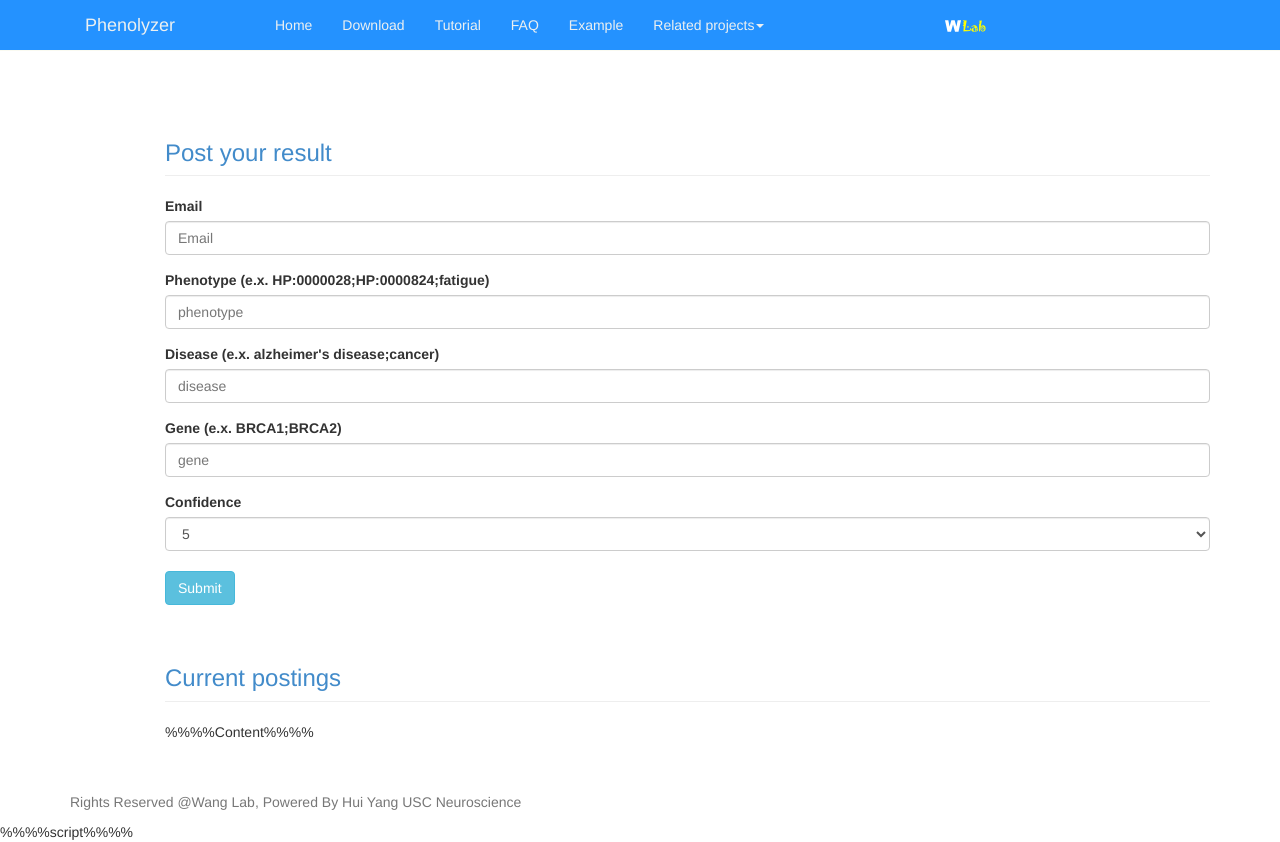
After one commit to stormliucong/MANGA-server, a PHP site: page /post_result_template.html in a window 1280 px wide. The commit adds this page. Run offline with PHP 8.4, Linux system fonts and the light colour scheme; some libraries are stand-ins or nearby versions.

Commit message:
20150911

```diff
--- /dev/null
+++ b/html/post_result_template.html
@@ -0,0 +1,111 @@
+<!DOCTYPE html>
+
+<html>
+<meta charset="utf-8">
+	<head>
+	<link rel="icon" type="image/x-icon" href="http://phenolyzer.usc.edu/img/phenolyzer_logo.png" />
+		<title>Phenolyzer: Phenotype based gene analyzer</title>
+        <link href="http://phenolyzer.usc.edu/css/redmond/jquery-ui-1.10.4.custom.min.css" rel="stylesheet" type="text/css" >
+	    <link href="http://phenolyzer.usc.edu/bootstrap-3.2.0-dist/css/bootstrap.min.css" rel="stylesheet">
+	    <link href="/bootstrap-3.2.0-dist/css/bootstrap-select.min.css" rel="stylesheet">
+	    <link href="http://phenolyzer.usc.edu/css/phenolyzer.css" rel="stylesheet" type="text/css" >
+		<!--[if lt IE 9]>
+		<script src="http://html5shiv.googlecode.com/svn/trunk/html5.js"></script>
+		<![endif]-->
+
+		         <script data-turbolinks-track="true" type="text/javascript"  src="http://phenolyzer.usc.edu/jquery-1.11.1.min.js"></script>
+    <script data-turbolinks-track="true" type="text/javascript"  src="http://phenolyzer.usc.edu/bootstrap-3.2.0-dist/js/bootstrap.min.js" ></script>
+	<script data-turbolinks-track="true" src="http://phenolyzer.usc.edu/bootstrap-3.2.0-dist/js/bootstrap-select.min.js"></script>
+    <script data-turbolinks-track="true" src="http://phenolyzer.usc.edu/asset/js/vendor/jquery.ui.widget.js"></script>
+	<script data-turbolinks-track="true" src="http://phenolyzer.usc.edu/asset/js/jquery-ui-1.10.4.custom.min.js"></script>
+    <script data-turbolinks-track="true" src="http://phenolyzer.usc.edu/asset/js/jquery.iframe-transport.js"></script>
+    <script data-turbolinks-track="true" src="http://phenolyzer.usc.edu/js/bootstrap-switch.min.js"></script>
+	<script data-turbolinks-track="true" src="http://phenolyzer.usc.edu/asset/js/turbolinks.js"></script>
+
+
+	</head>
+	<body>
+	 <div class="navbar navbar-default navbar-fixed-top" role="navigation">
+      <div class="container">
+        <div class="navbar-header col-md-2">
+          <button type="button" class="navbar-toggle" data-toggle="collapse" data-target=".navbar-collapse">
+            <span class="sr-only">Toggle navigation</span>
+            <span class="icon-bar"></span>
+            <span class="icon-bar"></span>
+            <span class="icon-bar"></span>
+          </button>
+          <a class="navbar-brand" href="http://phenolyzer.usc.edu"><p class="title">Phenolyzer</p></a>
+
+        </div>
+        <div class="collapse navbar-collapse">
+          <ul class="nav navbar-nav">
+              <li><a href="http://phenolyzer.usc.edu">Home</a></li>
+			   	<li ><a href="http://phenolyzer.usc.edu/download.php">Download</a></li>
+			   	<li><a href="http://phenolyzer.usc.edu/tutorial.php">Tutorial</a></li>
+			   	<li><a href="http://phenolyzer.usc.edu/FAQ.php">FAQ</a></li>
+			   	<li><a href="http://phenolyzer.usc.edu/example.php">Example</a></li>
+
+			  <li class="dropdown">
+                  <a href="#" class="dropdown-toggle" data-toggle="dropdown">Related projects<span class="caret"></span></a>
+		    <ul class="dropdown-menu" role="menu">
+                 <li><a href="http://wannovar.usc.edu">wANNOVAR</a></li>
+                    <li><a href="http://icages.usc.edu/">iCAGES</a></li>
+                    <li><a href="http://enlight.usc.edu/">Enlight</a></li>
+                    <li><a href="http://seqmule.usc.edu/">SeqMule</a></li>
+                  </ul>
+                </li>
+          </ul>
+		  <div class="navbar-header navbar-right col-md-3" >
+		    <a class="title navbar-brand" href="http://genomics.usc.edu"><img src="/img/logo.png" alt="" style="height:100%;"></a>
+		  </div>
+        </div><!--/.nav-collapse -->
+	  </div>
+    </div>
+		<div class="container">
+
+			<section class="post_result ol-lg-10 col-lg-offset-1" style="padding-top: 50px">
+	<h3 class="text-primary page-header">Post your result</h3>
+	<form action="/cgi-bin/post_result.cgi">
+  <div class="form-group  ">
+    <label for="email">Email</label>
+    <input type="email" name="email" class="form-control" id="email" placeholder="Email" required = true>
+  </div>
+  <div class="form-group">
+    <label for="phenotype">Phenotype (e.x. HP:0000028;HP:0000824;fatigue)</label>
+    <input type="text" name="phenotype" class="form-control" id="phenotype" placeholder="phenotype">
+  </div>
+  <div class="form-group">
+    <label for="disease">Disease (e.x. alzheimer's disease;cancer)</label>
+    <input type="text" name="disease" class="form-control" id="disease" placeholder="disease">
+  </div>
+  <div class="form-group">
+    <label for="gene">Gene (e.x. BRCA1;BRCA2)</label>
+    <input type="text" name="gene" class="form-control" id="gene" placeholder="gene" required = true>
+  </div>
+  <label for="confidence">Confidence</label>
+  <select class="form-control" name = "confidence" id="confidence">
+  <option value="1">1</option>
+  <option value="2">2</option>
+  <option value="3">3</option>
+  <option value="4">4</option>
+  <option value="5" selected>5</option>
+    </select>
+    <br>
+    <button class="btn btn-info" type="submit">Submit</button>
+    </form>
+    <br>
+    <h3 class="text-primary page-header">Current postings</h2>
+			%%%%Content%%%%
+
+			</section>
+
+		</div></div>
+		</div>
+		<!-- container -->
+            <div class="container">
+     <div class="footer ">
+        <p class="text-muted">Rights Reserved @Wang Lab, Powered By Hui Yang USC Neuroscience</p>
+      </div></div>
+    	</body>
+         %%%%script%%%%
+</html>
--- a/html/template.php
+++ b/html/template.php
@@ -7,7 +7,7 @@
 		<title>Phenolyzer: Phenotype based gene analyzer</title>
         <link href="http://phenolyzer.usc.edu/css/redmond/jquery-ui-1.10.4.custom.min.css" rel="stylesheet" type="text/css" >
 	    <link href="http://phenolyzer.usc.edu/bootstrap-3.2.0-dist/css/bootstrap.min.css" rel="stylesheet">
-	    <link href="./bootstrap-3.2.0-dist/css/bootstrap-select.min.css" rel="stylesheet">
+	    <link href="/bootstrap-3.2.0-dist/css/bootstrap-select.min.css" rel="stylesheet">
 	    <link href="http://phenolyzer.usc.edu/css/phenolyzer.css" rel="stylesheet" type="text/css" >
 		<!--[if lt IE 9]>
 		<script src="http://html5shiv.googlecode.com/svn/trunk/html5.js"></script>
```
Also changed, not shown: html/index.php (+10 -2 lines), 7 other files.
